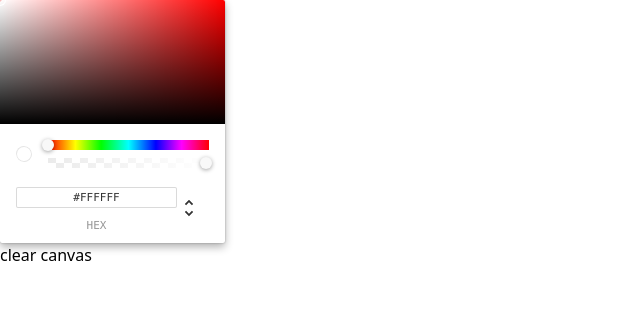
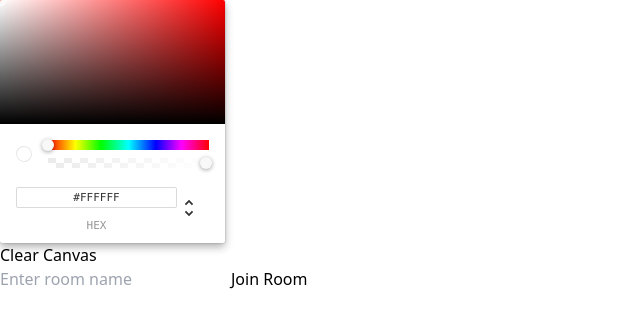
Before and after one commit to sahilchauhan0603/drawing-app, a Next.js app in the folder client/: page / in a window 1280 px wide. Shown: the top 328 px of the page, without its empty margins (0-640 px from the left). Built offline with nearby package versions, Linux system fonts and the light colour scheme; no server answers.

Commit message:
now u can create room

```diff
--- a/client/src/app/page.tsx
+++ b/client/src/app/page.tsx
@@ -6,15 +6,23 @@ import { drawLine } from "../../utils/drawLine";
 import { io } from "socket.io-client";
 
 const socket = io('http://localhost:3000', {
-  transports: ['websocket', 'polling'], // Ensure proper transport
+  transports: ['websocket', 'polling'],
 });
 
 export default function Home() {
   const [color , setColor] = useState<string>('#FFFFFF')
   const {canvasRef , onMouseDown , clear} = useDraw(createLine);
+  const [room , setRoom] = useState<string>('')
+
+  function handleJoinRoom(){
+    if(room.trim()){
+      socket.emit('join-room' , room);
+      console.log(`req to join room ${room}`)
+    }
+  }
 
  function handleClear(){
-  socket.emit('clear-all')
+  socket.emit('clear-all',room)
   console.log('clear from cliet')
 
  }
@@ -22,17 +30,17 @@ export default function Home() {
   useEffect(() => {
     const ctx = canvasRef.current?.getContext('2d')
 
-    socket.emit('client-ready')
+    socket.emit('client-ready' , room)
 
     socket.on('get-canvas-state' , () => {
-      console.log('sending state to the server')
+      // console.log('sending state to the server')
       if(!canvasRef.current?.toDataURL()) return
-      socket.emit('canvas-state' , canvasRef.current?.toDataURL())
+      socket.emit('canvas-state' ,{room , state :canvasRef.current?.toDataURL()} )
 
     })
 
     socket.on('canvas-state-from-server', (state) => {
-      console.log('recieving state from the server')
+      // console.log('recieving state from the server')
       const img = new Image()
       img.src = state;
       img.onload =() => {
@@ -55,24 +63,48 @@ export default function Home() {
 
   function createLine({ctx , currentPoint , prevPoint } : Draw){
     drawLine({ctx , currentPoint , prevPoint ,color});
-    socket.emit('draw line' , {currentPoint , prevPoint ,color})
+    socket.emit('draw line' , {currentPoint , prevPoint ,color , room})
     console.log("ref is send to server")
   }
 
 
 
   return (
-    <div className=" w-screen h-screen flex justify-center items-center bg-black">
-      <ChromePicker color={color}onChange={(e) => setColor(e.hex)} />
-        <button onClick={handleClear} type="button" className="bg-white"> clear canvas</button>
-      <canvas
-      width={750}
-      height={750}
-      ref = {canvasRef}
-      onMouseDown={onMouseDown}
-      className="border border-back rounded-md "
-    />
+  <div className="w-screen h-screen flex bg-black">
+    {/* Left Panel */}
+    <div className="flex flex-col justify-center items-start w-1/3 p-6 space-y-4 text-white">
+      <ChromePicker color={color} onChange={(e) => setColor(e.hex)} />
+      <button onClick={handleClear} type="button" className="bg-white text-black px-4 py-2 rounded">
+        Clear Canvas
+      </button>
+      <div className="flex items-center">
+        <input
+          type="text"
+          placeholder="Enter room name"
+          value={room}
+          onChange={(e) => setRoom(e.target.value)}
+          className="p-2 border text-black border-gray-300 rounded w-full"
+        />
+        <button
+          onClick={handleJoinRoom}
+          className="bg-white text-black ml-2 px-4 py-2 rounded"
+        >
+          Join Room
+        </button>
+      </div>
     </div>
 
-  );
+    {/* Right Panel */}
+    <div className="flex justify-center items-center w-2/3">
+      <canvas
+        width={750}
+        height={750}
+        ref={canvasRef}
+        onMouseDown={onMouseDown}
+        className="border border-white rounded-md"
+      />
+    </div>
+  </div>
+);
+
 }
```
Also changed, not shown: 1 other file (tests, documents, lock files or other folders).
